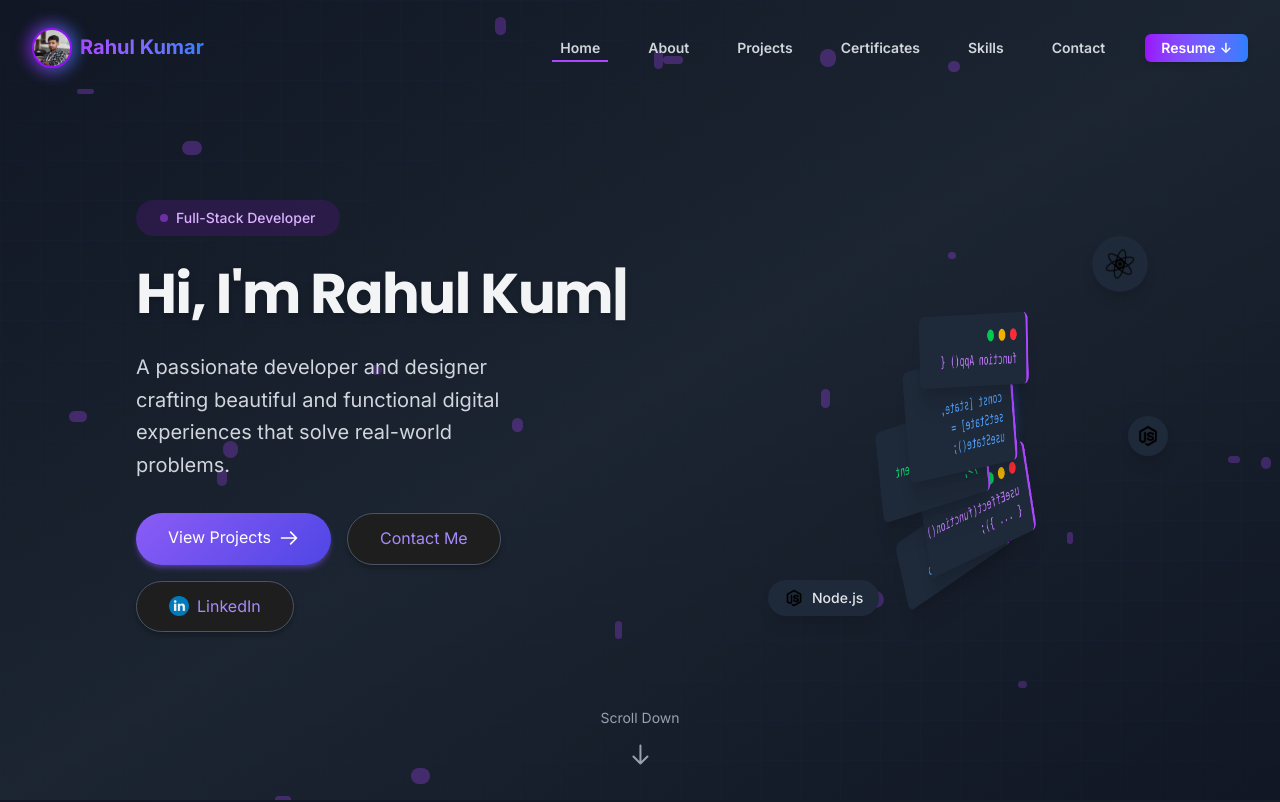
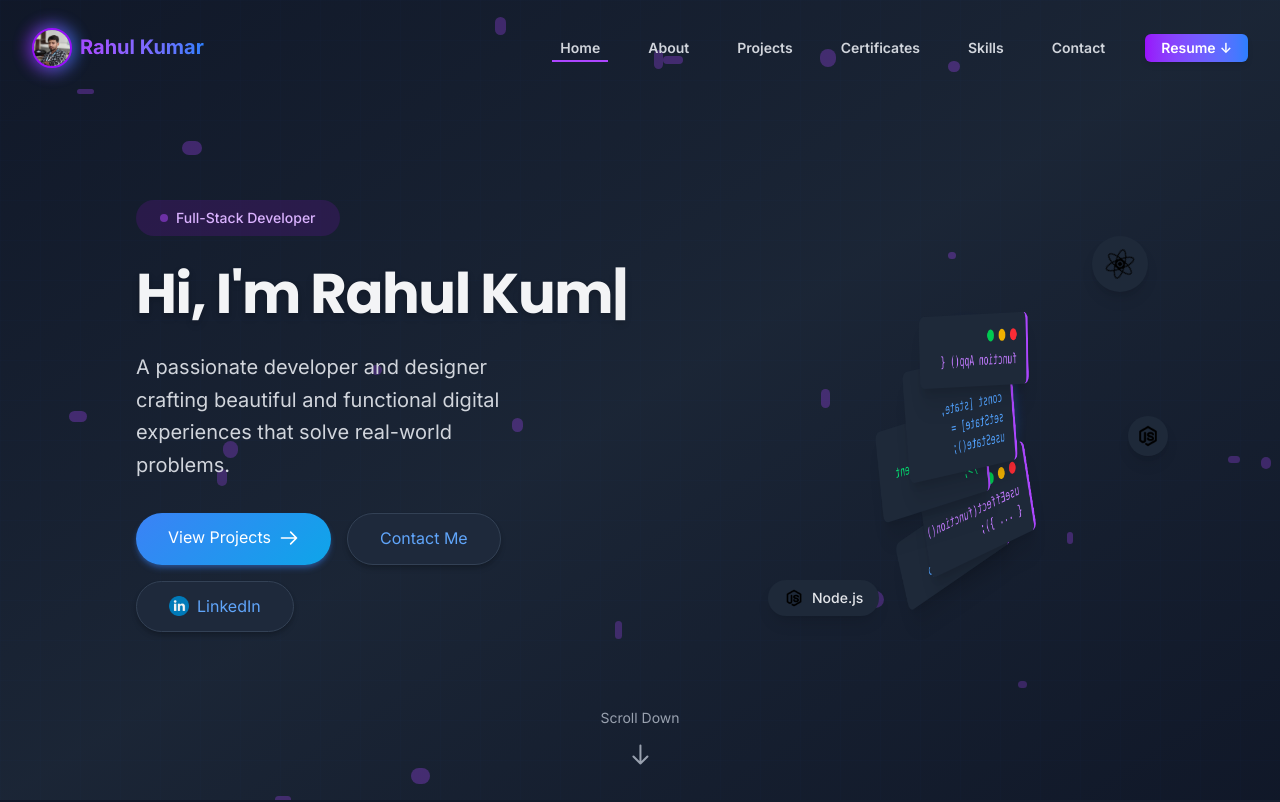
Before and after one commit to Rahuly1606/PortFolio, a React (Vite) app in the folder frontend/: page / in a window 1280 px wide. Shown: the top 802 px of the page. Built offline with nearby package versions, Linux system fonts and the light colour scheme.

Commit message:
changed buttons bgcolors

```diff
--- a/frontend/src/App.css
+++ b/frontend/src/App.css
@@ -9,8 +9,8 @@ html {
 
 body {
   font-family: 'Inter', -apple-system, BlinkMacSystemFont, 'Segoe UI', Roboto, Oxygen, Ubuntu, Cantarell, 'Open Sans', 'Helvetica Neue', sans-serif;
-  background-color: #121212;
-  color: #e2e8f0;
+  background-color: #0f172a;
+  color: #f1f5f9;
   transition: background-color 0.3s ease, color 0.3s ease;
   line-height: 1.6;
   text-rendering: optimizeLegibility;
@@ -61,12 +61,12 @@ p {
   background-clip: text;
   -webkit-background-clip: text;
   color: transparent;
-  background-image: linear-gradient(to right, #8b5cf6, #3b82f6);
+  background-image: linear-gradient(to right, #3b82f6, #10b981);
 }
 
 /* Professional glass effect */
 .glass {
-  background: rgba(30, 30, 30, 0.2);
+  background: rgba(15, 23, 42, 0.3);
   backdrop-filter: blur(10px);
   -webkit-backdrop-filter: blur(10px);
   border: 1px solid rgba(255, 255, 255, 0.1);
@@ -99,20 +99,20 @@ a, button {
 
 /* Custom scrollbar */
 ::-webkit-scrollbar {
-  width: 10px;
+  width: 8px;
 }
 
 ::-webkit-scrollbar-track {
-  background: #1e1e1e;
+  background: #1e293b;
 }
 
 ::-webkit-scrollbar-thumb {
-  background: #4b5563;
-  border-radius: 5px;
+  background: #3b82f6;
+  border-radius: 4px;
 }
 
 ::-webkit-scrollbar-thumb:hover {
-  background: #6b7280;
+  background: #60a5fa;
 }
 
 /* Utility classes */
@@ -154,14 +154,14 @@ a, button {
 /* Animated background grid pattern */
 .bg-grid-pattern {
   background-image:
-    linear-gradient(to right, rgba(99, 102, 241, 0.15) 1px, transparent 1px),
-    linear-gradient(to bottom, rgba(99, 102, 241, 0.15) 1px, transparent 1px);
+    linear-gradient(to right, rgba(59, 130, 246, 0.15) 1px, transparent 1px),
+    linear-gradient(to bottom, rgba(59, 130, 246, 0.15) 1px, transparent 1px);
   background-size: 40px 40px;
 }
 
 /* Professional dot pattern */
 .bg-dot-pattern {
-  background-image: radial-gradient(rgba(99, 102, 241, 0.25) 1px, transparent 1px);
+  background-image: radial-gradient(rgba(59, 130, 246, 0.25) 1px, transparent 1px);
   background-size: 20px 20px;
 }
 
@@ -220,16 +220,17 @@ a, button {
 
 /* Skill progress bars */
 .skill-progress-bg {
-  background-color: #2d3748;
+  width: 100%;
+  height: 10px;
+  background-color: #1e293b;
   border-radius: 9999px;
-  height: 8px;
   overflow: hidden;
 }
 
 .skill-progress-bar {
   height: 100%;
   border-radius: 9999px;
-  background: linear-gradient(90deg, #8b5cf6, #3b82f6);
+  background: linear-gradient(90deg, #3b82f6, #10b981);
   transition: width 1s ease-in-out;
 }
 
@@ -247,31 +248,34 @@ a, button {
 }
 
 .btn-primary {
-  background: linear-gradient(135deg, #8b5cf6, #4f46e5);
+  background: linear-gradient(135deg, #3b82f6, #0ea5e9);
   color: white;
-  box-shadow: 0 4px 6px -1px rgba(139, 92, 246, 0.4), 0 2px 4px -1px rgba(139, 92, 246, 0.2);
+  box-shadow: 0 4px 6px -1px rgba(59, 130, 246, 0.4), 0 2px 4px -1px rgba(59, 130, 246, 0.2);
 }
 
 .btn-primary:hover {
-  box-shadow: 0 10px 15px -3px rgba(139, 92, 246, 0.4), 0 4px 6px -2px rgba(139, 92, 246, 0.1);
+  box-shadow: 0 10px 15px -3px rgba(59, 130, 246, 0.4), 0 4px 6px -2px rgba(59, 130, 246, 0.1);
   transform: translateY(-2px);
 }
 
 .btn-primary:active {
   transform: translateY(0);
-  box-shadow: 0 4px 6px -1px rgba(139, 92, 246, 0.3), 0 2px 4px -1px rgba(139, 92, 246, 0.1);
+  box-shadow: 0 4px 6px -1px rgba(59, 130, 246, 0.3), 0 2px 4px -1px rgba(59, 130, 246, 0.1);
 }
 
 .btn-secondary {
-  background: #1e1e1e;
-  color: #a78bfa;
-  border: 1px solid #4b5563;
+  background: #1e293b;
+  color: #60a5fa;
+  border: 1px solid #334155;
   box-shadow: 0 4px 6px -1px rgba(0, 0, 0, 0.2), 0 2px 4px -1px rgba(0, 0, 0, 0.1);
 }
 
 .btn-secondary:hover {
   box-shadow: 0 10px 15px -3px rgba(0, 0, 0, 0.2), 0 4px 6px -2px rgba(0, 0, 0, 0.1);
   transform: translateY(-2px);
+  background: #1e293b;
+  color: #93c5fd;
+  border-color: #60a5fa;
 }
 
 .btn-secondary:active {
@@ -284,16 +288,16 @@ a, button {
   width: 100%;
   padding: 0.75rem 1rem;
   border-radius: 0.5rem;
-  border: 1px solid #4b5563;
-  background-color: #1e1e1e;
-  color: #e2e8f0;
+  border: 1px solid #334155;
+  background-color: #1e293b;
+  color: #f1f5f9;
   transition: all 0.3s ease;
 }
 
 .input:focus {
   outline: none;
-  border-color: #8b5cf6;
-  box-shadow: 0 0 0 3px rgba(139, 92, 246, 0.2);
+  border-color: #3b82f6;
+  box-shadow: 0 0 0 3px rgba(59, 130, 246, 0.2);
 }
 
 /* Professional section styles */
@@ -307,6 +311,7 @@ a, button {
   position: relative;
   display: inline-block;
   margin-bottom: 2rem;
+  color: #f0f9ff;
 }
 
 .section-title::after {
@@ -316,7 +321,7 @@ a, button {
   left: 0;
   width: 50%;
   height: 4px;
-  background: linear-gradient(to right, #8b5cf6, #3b82f6);
+  background: linear-gradient(to right, #3b82f6, #0ea5e9);
   border-radius: 2px;
 }
 
@@ -333,13 +338,13 @@ a, button {
 }
 
 .badge-primary {
-  background-color: #312e81;
-  color: #c7d2fe;
+  background-color: #0c4a6e;
+  color: #bae6fd;
 }
 
 .badge-secondary {
-  background-color: #1e3a8a;
-  color: #bfdbfe;
+  background-color: #0f172a;
+  color: #93c5fd;
 }
 
 /* Professional tooltip */
@@ -351,8 +356,8 @@ a, button {
 .tooltip .tooltip-text {
   visibility: hidden;
   width: 120px;
-  background-color: #1e1e1e;
-  color: #e2e8f0;
+  background-color: #0f172a;
+  color: #f1f5f9;
   text-align: center;
   border-radius: 6px;
   padding: 5px;
@@ -373,7 +378,7 @@ a, button {
   margin-left: -5px;
   border-width: 5px;
   border-style: solid;
-  border-color: #1e1e1e transparent transparent transparent;
+  border-color: #0f172a transparent transparent transparent;
 }
 
 .tooltip:hover .tooltip-text {
@@ -400,7 +405,7 @@ a, button {
 
 /* Animated gradient background */
 .bg-gradient-animated {
-  background: linear-gradient(-45deg, #8b5cf6, #3b82f6, #6d28d9, #db2777);
+  background: linear-gradient(-45deg, #3b82f6, #0ea5e9, #0284c7, #0369a1);
   background-size: 400% 400%;
   animation: gradient-shift 15s ease infinite;
 }
--- a/frontend/src/App.jsx
+++ b/frontend/src/App.jsx
@@ -13,7 +13,7 @@ function App() {
       description: 'Designed and developed a job portal with features like user authentication, job posting, and resume management.',
       image: 'job_portal.png',
       link: '#',
-      technologies: ['React', 'Node.js', 'MongoDB'],
+      technologies: ['Django', 'HTML', 'PostgreSQL'],
       github: 'https://github.com/Rahuly1606/job-portal'
     },
     {
@@ -21,7 +21,7 @@ function App() {
       description: 'Built a real-time chat app using the MERN stack, Socket.IO, and Cloudinary for media management....',
       image: 'chat.png',
       link: '#',
-      technologies: ['React', 'Socket.IO', 'Express'],
+      technologies: ['React', 'Socket.IO', 'Express','MongoDB'],
       github: 'https://github.com/Rahuly1606/chat-app'
     },
     {
--- a/frontend/src/components/Footer.jsx
+++ b/frontend/src/components/Footer.jsx
@@ -130,10 +130,10 @@ const Footer = () => {
                     </svg>
                   </div>
                   <div className="ml-4">
-                    <h4 className="text-lg font-semibold text-gray-900">Email</h4>
+                    <h4 className="text-lg font-semibold text-gray-100">Email</h4>
                     <a
                       href="mailto:alexrahul1606@gmail.com"
-                      className="text-gray-600 hover:text-indigo-600 transition-colors inline-flex items-center group/link"
+                      className="text-gray-300 hover:text-purple-400 transition-colors inline-flex items-center group/link"
                     >
                       <span>alexrahul1606@gmail.com</span>
                       <svg
@@ -161,15 +161,15 @@ const Footer = () => {
                     </svg>
                   </div>
                   <div className="ml-4">
-                    <h4 className="text-lg font-semibold text-gray-900">Location</h4>
-                    <p className="text-gray-600">
+                    <h4 className="text-lg font-semibold text-gray-100">Location</h4>
+                    <p className="text-gray-300">
                       Hyderabad, Telangana, India
                     </p>
                   </div>
                 </motion.div>
 
                 <div>
-                  <h4 className="text-lg font-semibold text-gray-900 mb-4">Connect With Me</h4>
+                  <h4 className="text-lg font-semibold text-gray-100 mb-4">Connect With Me</h4>
                   <div className="flex space-x-4">
                     {[
                       {
```
